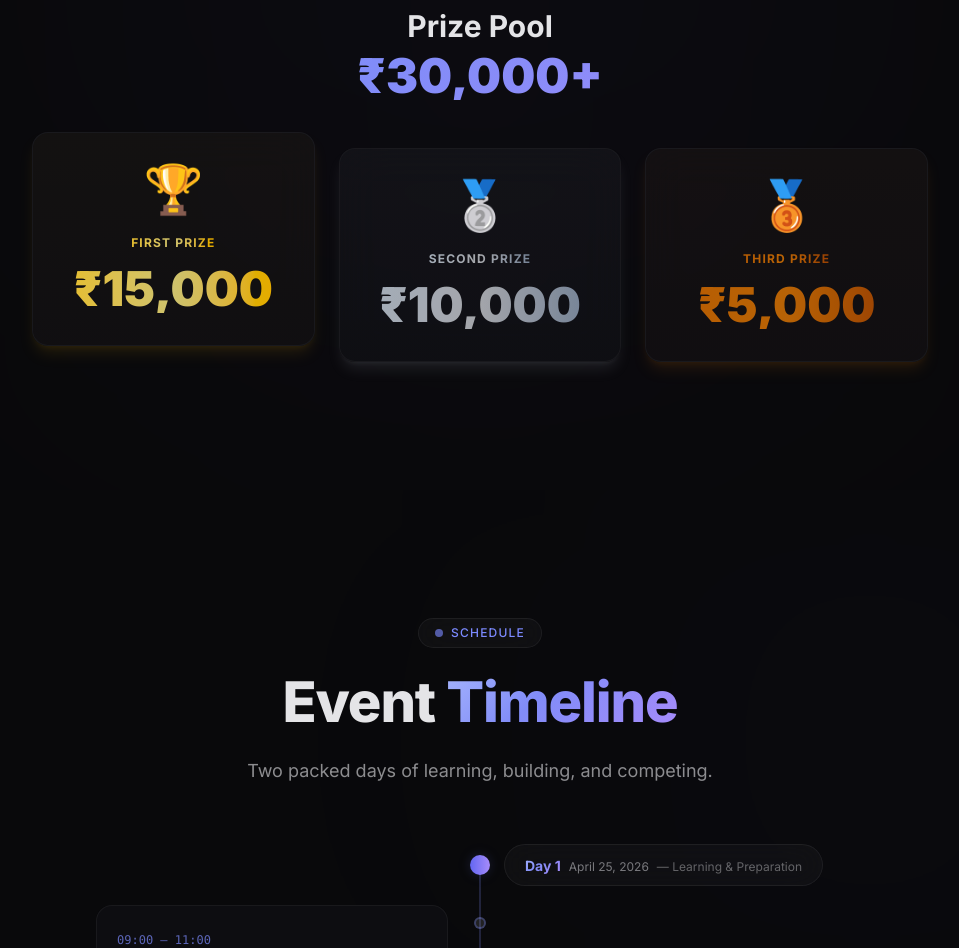
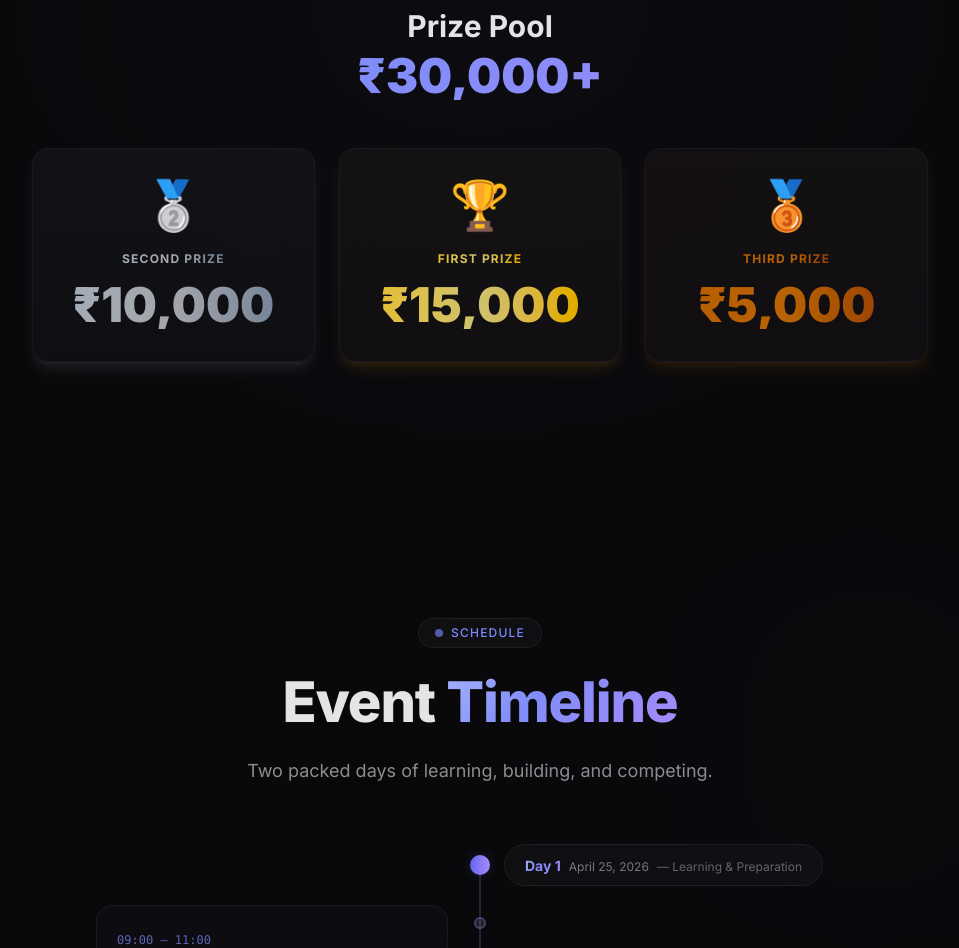
Before and after one commit to geeky-rish/agentic-ai-hackathon, a Next.js app: page / in a window 1280 px wide. Shown: the part 3320-4268 px from the top of the page, without its empty margins (160-1119 px from the left). Built offline with nearby package versions, Linux system fonts and the light colour scheme.

Commit message:
fix: correct the prize pool card alignment

```diff
--- a/src/components/HackathonSection.tsx
+++ b/src/components/HackathonSection.tsx
@@ -110,17 +110,19 @@ export default function HackathonSection() {
           </p>
         </motion.div>
 
-        {/* Prize Cards */}
-        <div className="grid grid-cols-1 md:grid-cols-3 gap-6 max-w-4xl mx-auto">
-          {prizes.map((prize, i) => (
+        {/* Prize Cards — Podium Layout */}
+        <div className="grid grid-cols-1 md:grid-cols-3 gap-6 max-w-4xl mx-auto items-end">
+          {prizes.map((prize, i) => {
+            // Podium order: 2nd (left) → 1st (center) → 3rd (right)
+            const podiumOrder = i === 0 ? 'md:order-2' : i === 1 ? 'md:order-1' : 'md:order-3';
+
+            return (
               <motion.div
                 key={prize.rank}
                 initial={{ opacity: 0, y: 40, scale: 0.95 }}
                 animate={isInView ? { opacity: 1, y: 0, scale: 1 } : {}}
                 transition={{ duration: 0.6, delay: 0.4 + i * 0.15 }}
-              className={`glass-card p-8 text-center relative overflow-hidden border ${prize.border} shadow-lg ${prize.glow} ${
-                i === 0 ? "md:-translate-y-4" : ""
-              }`}
+                className={`glass-card p-8 text-center relative overflow-hidden border ${prize.border} shadow-lg ${prize.glow} ${podiumOrder}`}
               >
                 {/* Glow background */}
                 <div className={`absolute inset-0 bg-gradient-to-b ${prize.bg} opacity-50`} />
@@ -135,7 +137,8 @@ export default function HackathonSection() {
                   </div>
                 </div>
               </motion.div>
-          ))}
+            );
+          })}
         </div>
       </div>
     </section>
```
Lines whose indentation alone changed are shown as unchanged.
